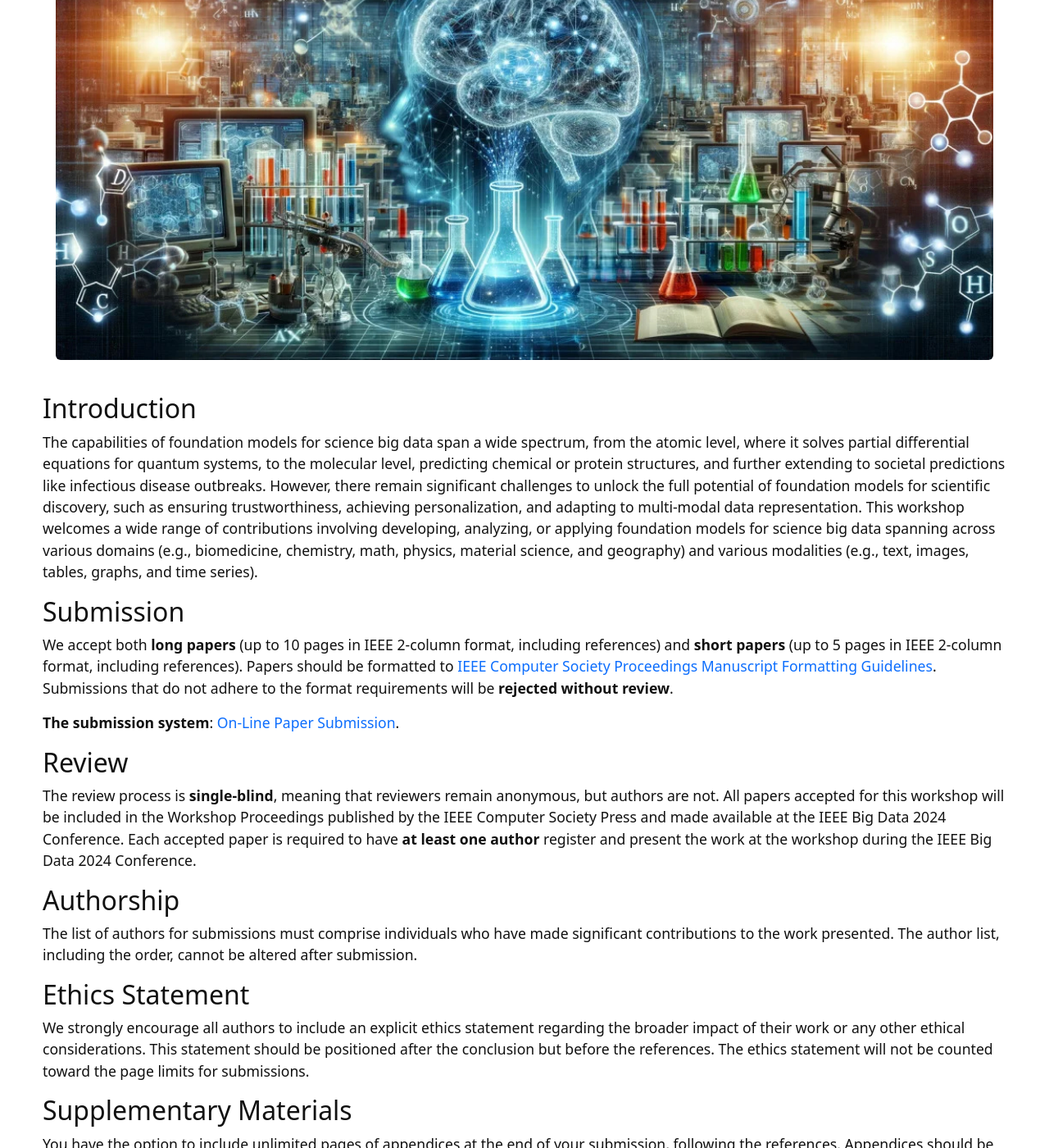
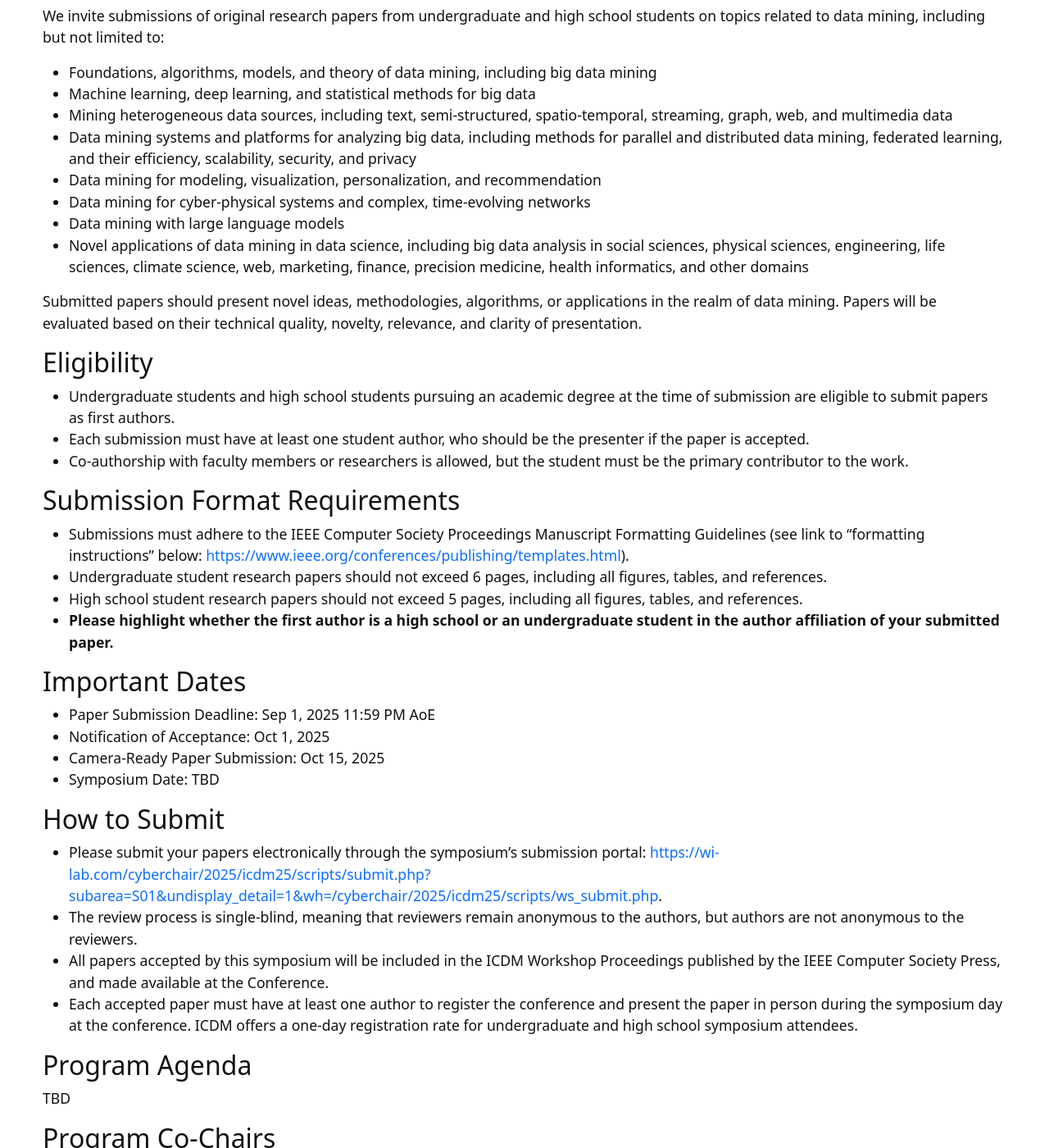
Before and after one commit to xuanwang91/2025-ICDM-RAiM, a Jekyll site: the page built from index.md, in a window 1280 px wide and 1400 px high, scrolled down 448 px. Shown: the whole window at 82% size. Built offline with Jekyll 4.4.1, drawn with Linux system fonts in a browser that asks for light colours; some of the changed text lies outside the part shown.

Commit message:
Update index.md

```diff
--- a/index.md
+++ b/index.md
@@ -3,56 +3,128 @@ title: Home
 layout: page
 ---
 
-# Foundation Models for Science Big Data
+# RAiM 2025: The First International Workshop on Resilient Artificial Intelligence for Manufacturing (ICDM 2025)
 
-Time: **Dec 15-18, 2024**
+Time: **Nov 11-15, 2025**
 
 Location: **Washington D.C., USA**
 
-{% include figure.html img="front-page.jpg" alt="intro image here" width="100%" %}
 
 ## Introduction
-The capabilities of foundation models for science big data span a wide spectrum, from the atomic level, where it solves partial differential equations for quantum systems, to the molecular level, predicting chemical or protein structures, and further extending to societal predictions like infectious disease outbreaks. However, there remain significant challenges to unlock the full potential of foundation models for scientific discovery, such as ensuring trustworthiness, achieving personalization, and adapting to multi-modal data representation. This workshop welcomes a wide range of contributions involving developing, analyzing, or applying foundation models for science big data spanning across various domains (e.g., biomedicine, chemistry, math, physics, material science, and geography) and various modalities (e.g., text, images, tables, graphs, and time series).
+We are delighted to announce the 2nd Undergraduate and High School Symposium, to be held as part of the IEEE ICDM 2025 Conference. This symposium aims to provide a platform for young researchers to showcase their innovative work in the field of data mining and related disciplines.
 
-## Submission
-We accept both **long papers** (up to 10 pages in IEEE 2-column format, including references) and **short papers** (up to 5 pages in IEEE 2-column format, including references). Papers should be formatted to [IEEE Computer Society Proceedings Manuscript Formatting Guidelines](https://www.ieee.org/conferences/publishing/templates.html). Submissions that do not adhere to the format requirements will be **rejected without review**.
+## Scope of Topics
+We invite submissions of original research papers from undergraduate and high school students on topics related to data mining, including but not limited to:
 
-**The submission system**: [On-Line Paper Submission](https://wi-lab.com/cyberchair/2024/bigdata24/scripts/submit.php?subarea=S19&undisplay_detail=1&wh=/cyberchair/2024/bigdata24/scripts/ws_submit.php).
+- Foundations, algorithms, models, and theory of data mining, including big data mining
+- Machine learning, deep learning, and statistical methods for big data
+- Mining heterogeneous data sources, including text, semi-structured, spatio-temporal, streaming, graph, web, and multimedia data
+- Data mining systems and platforms for analyzing big data, including methods for parallel and distributed data mining, federated learning, and their efficiency, scalability, security, and privacy
+- Data mining for modeling, visualization, personalization, and recommendation
+- Data mining for cyber-physical systems and complex, time-evolving networks
+- Data mining with large language models
+- Novel applications of data mining in data science, including big data analysis in social sciences, physical sciences, engineering, life sciences, climate science, web, marketing, finance, precision medicine, health informatics, and other domains
 
-## Review
-The review process is **single-blind**, meaning that reviewers remain anonymous, but authors are not. All papers accepted for this workshop will be included in the Workshop Proceedings published by the IEEE Computer Society Press and made available at the IEEE Big Data 2024 Conference. Each accepted paper is required to have **at least one author** register and present the work at the workshop during the IEEE Big Data 2024 Conference.
+<!---
+A.  Big Data Science and Foundations
+  - Novel Theoretical Models for Big Data
+  - New Computational Models for Big Data
+  - Data and Information Quality for Big Data
+  - New Data Standards
 
-## Authorship
-The list of authors for submissions must comprise individuals who have made significant contributions to the work presented. The author list, including the order, cannot be altered after submission.
+B.  Big Data Infrastructure
+  - Cloud/Grid/Stream Computing for Big Data
+  - High Performance/Parallel Computing Platforms for Big Data
+  - Autonomic Computing and Cyber-infrastructure, System Architectures, Design and Deployment
+  - Energy-efficient Computing for Big Data
+  - Programming Models and Environments for Cluster, Cloud, and Grid Computing to Support Big Data
+  - Software Techniques and Architectures in Cloud/Grid/Stream Computing
+  - Big Data Open Platforms
+  - New Programming Models for Big Data beyond Hadoop/MapReduce, STORM
+  - Software Systems to Support Big Data Computing
 
-## Ethics Statement
-We strongly encourage all authors to include an explicit ethics statement regarding the broader impact of their work or any other ethical considerations. This statement should be positioned after the conclusion but before the references. The ethics statement will not be counted toward the page limits for submissions.
+C.  Big Data Management
+  - Data Acquisition, Integration, Cleaning, and Best Practices
+  - Computational Modeling and Data Integration
+  - Large-scale Recommendation Systems and Social Media Systems
+  - Cloud/Grid/Stream Data Mining- Big Velocity Data
+  - Mobility and Big Data
+  - Multimedia and Multi-structured Data- Big Variety Data
+  - Compliance and Governance for Big Data
 
-## Supplementary Materials
-You have the option to include unlimited pages of appendices at the end of your submission, following the references. Appendices should be used to provide additional support for the findings and points presented in the main content but should not be necessary to grasp the core contributions of your work.
+D.  Big Data Search and Mining
+  - Social Web Search and Mining
+  - Web Search
+  - Algorithms and Systems for Big Data Search
+  - Distributed, and Peer-to-peer Search
+  - Big Data Search Architectures, Scalability and Efficiency
+  - Link and Graph Mining
+  - Semantic-based Data Mining and Data Pre-processing
+  - Search and Mining of variety of data including scientific and engineering, social, sensor/IoT/IoE, and multimedia data
 
-For software (source codes) or data, as our submission process is single-blind, we encourage you to host them in public repositories, such as GitHub, and provide links for reference.
+E.  Big Data Learning and Analytics
+  - Predictive analytics on Big Data
+  - Machine learning algorithms for Big Data
+  - Deep learning for Big Data
+  - Feature representation learning for Big Data
+  - Dimension reduction for Big Data
+  - Physics informed Big Data learning
+  - Visualization Analytics for Big Data
 
-## Research Topics
-We consider a broad range of subject areas focused on foundation models for science big data. A non-exhaustive list of topics of interest includes:
-- **Science Domains**: biomedicine, chemistry, math, physics, material science, geography, ...
-- **Data Modalities**: text, images, tables, graphs, time series, domain-specific data, ...
-- **Model Life-cycle**: development, analysis, and applications, ...
-- **Evaluation**: benchmarks, scalable oversight, evaluation protocols and metrics, human and/or machine evaluation, ...
-- **Trustworthiness**: factuality, groundedness, uncertainty, explainability, bias and safety, security, privacy, robustness, ...
-- **Compute Efficiency**: distillation, compression, quantization, sample efficient methods, memory efficient methods, ...
-- **Engineering**: distributed training and inference on different hardware setups, training dynamics, optimization instability, ...
-- **Learning Algorithms**: learning, unlearning, meta-learning, model mixing methods, continual learning, ...
-- **Inference Algorithms**: decoding algorithms, reasoning algorithms, search algorithms, planning algorithms, ...
-- **Tools and Code**: pre-trained foundation models, integration with tools and APIs, LM-driven software engineering ...
+F.  Data Ecosystem
+  - Data ecosystem concepts, theory, structure, and process
+  - Ecosystem services and management
+  - Methods for data exchange, monetization, and pricing
+  - Trust, resilience, privacy, and security issues
+  - Privacy preserving Big Data collection/analytics
+  - Trust management in Big Data systems
+  - Ecosystem assessment, valuation, and sustainability
+  - Experimental studies of fairness, diversity, accountability, and transparency
+
+G.  Foundation Models for Big Data
+  - Big data management for pre-training
+  - Big data management for fine-tuning
+  - Big data management for prompt-tuning
+  - Prompt Engineering and its Management
+  - Foundation Model Operationalization for multiple users
+
+H.  Big Data Applications
+  - Complex Big Data Applications in Science, Engineering, Medicine, Healthcare, Finance, Business, Law, Education, Transportation, Retailing, Telecommunication
+  - Big Data Analytics in Small Business Enterprises (SMEs)
+  - Big Data Analytics in Government, Public Sector and Society in General
+  - Real-life Case Studies of Value Creation through Big Data Analytics
+  - Big Data as a Service
+  - Big Data Industry Standards
+  - Experiences with Big Data Project Deployments
+-->
+
+Submitted papers should present novel ideas, methodologies, algorithms, or applications in the realm of data mining. Papers will be evaluated based on their technical quality, novelty, relevance, and clarity of presentation.
+
+## Eligibility
+- Undergraduate students and high school students pursuing an academic degree at the time of submission are eligible to submit papers as first authors.
+- Each submission must have at least one student author, who should be the presenter if the paper is accepted.
+- Co-authorship with faculty members or researchers is allowed, but the student must be the primary contributor to the work.
+
+## Submission Format Requirements
+- Submissions must adhere to the IEEE Computer Society Proceedings Manuscript Formatting Guidelines (see link to "formatting instructions" below: [https://www.ieee.org/conferences/publishing/templates.html](https://www.ieee.org/conferences/publishing/templates.html)).
+- Undergraduate student research papers should not exceed 6 pages, including all figures, tables, and references.
+- High school student research papers should not exceed 5 pages, including all figures, tables, and references.
+- **Please highlight whether the first author is a high school or an undergraduate student in the author affiliation of your submitted paper.**
 
 ## Important Dates
-- **Oct 1, 2024**: Due date for full workshop papers submission
-- **Nov 4, 2024**: Notification of paper acceptance to authors
-- **Nov 20, 2024**: Camera-ready of accepted papers
-- **Dec 15-18, 2024**: Workshop date (TBD)
+- Paper Submission Deadline: Sep 1, 2025 11:59 PM AoE
+- Notification of Acceptance: Oct 1, 2025
+- Camera-Ready Paper Submission: Oct 15, 2025
+- Symposium Date: TBD
 
-## Program Chairs
-- **[Xuan Wang](https://xuanwang91.github.io/)**, Virginia Tech
-- **[Qi Li](https://sites.google.com/iastate.edu/qili/home?authuser=0)**, Iowa State University
-- **[Yu Zhang](https://yuzhimanhua.github.io/)**, University of Illinois Urbana-Champaign
+## How to Submit
+- Please submit your papers electronically through the symposium's submission portal: [https://wi-lab.com/cyberchair/2025/icdm25/scripts/submit.php?subarea=S01&undisplay_detail=1&wh=/cyberchair/2025/icdm25/scripts/ws_submit.php](https://wi-lab.com/cyberchair/2025/icdm25/scripts/submit.php?subarea=S01&undisplay_detail=1&wh=/cyberchair/2025/icdm25/scripts/ws_submit.php).
+- The review process is single-blind, meaning that reviewers remain anonymous to the authors, but authors are not anonymous to the reviewers.
+- All papers accepted by this symposium will be included in the ICDM Workshop Proceedings published by the IEEE Computer Society Press, and made available at the Conference.
+- Each accepted paper must have at least one author to register the conference and present the paper in person during the symposium day at the conference. ICDM offers a one-day registration rate for undergraduate and high school symposium attendees.
+
+## Program Agenda
+TBD
+
+## Program Co-Chairs
+TBD
```
